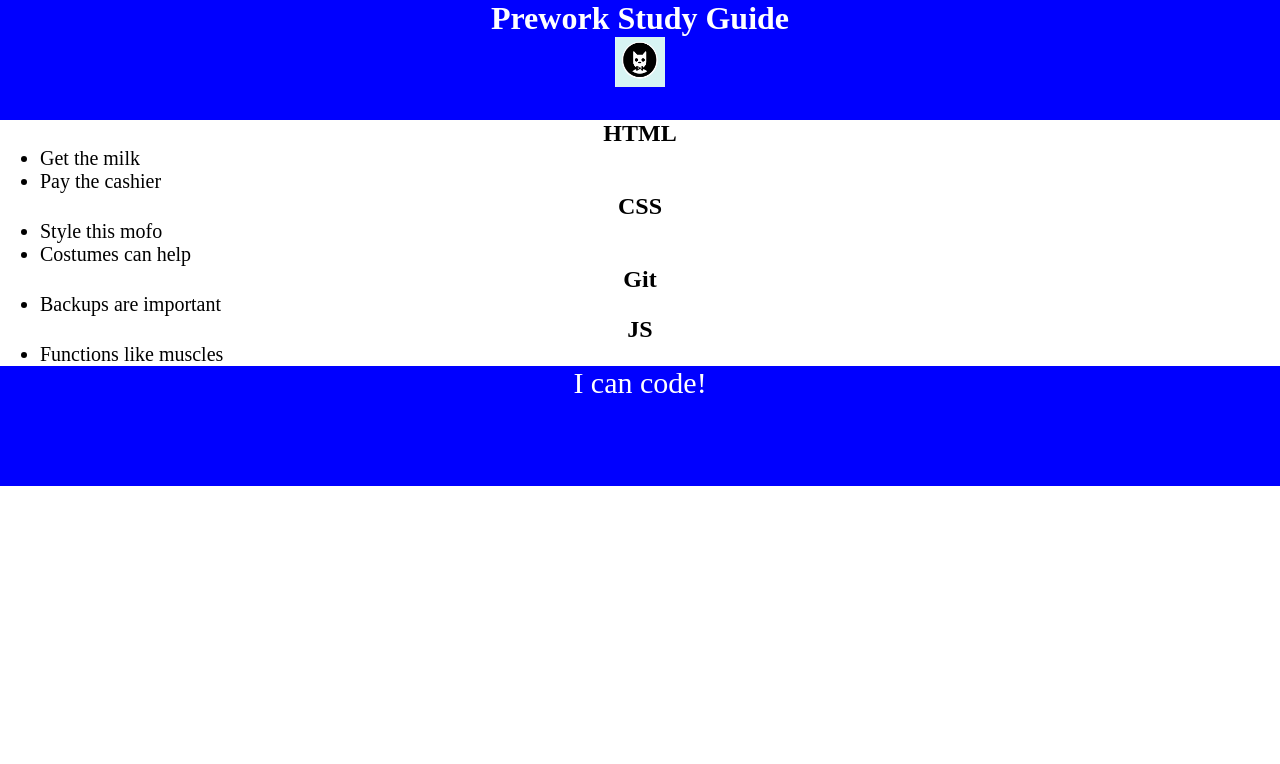
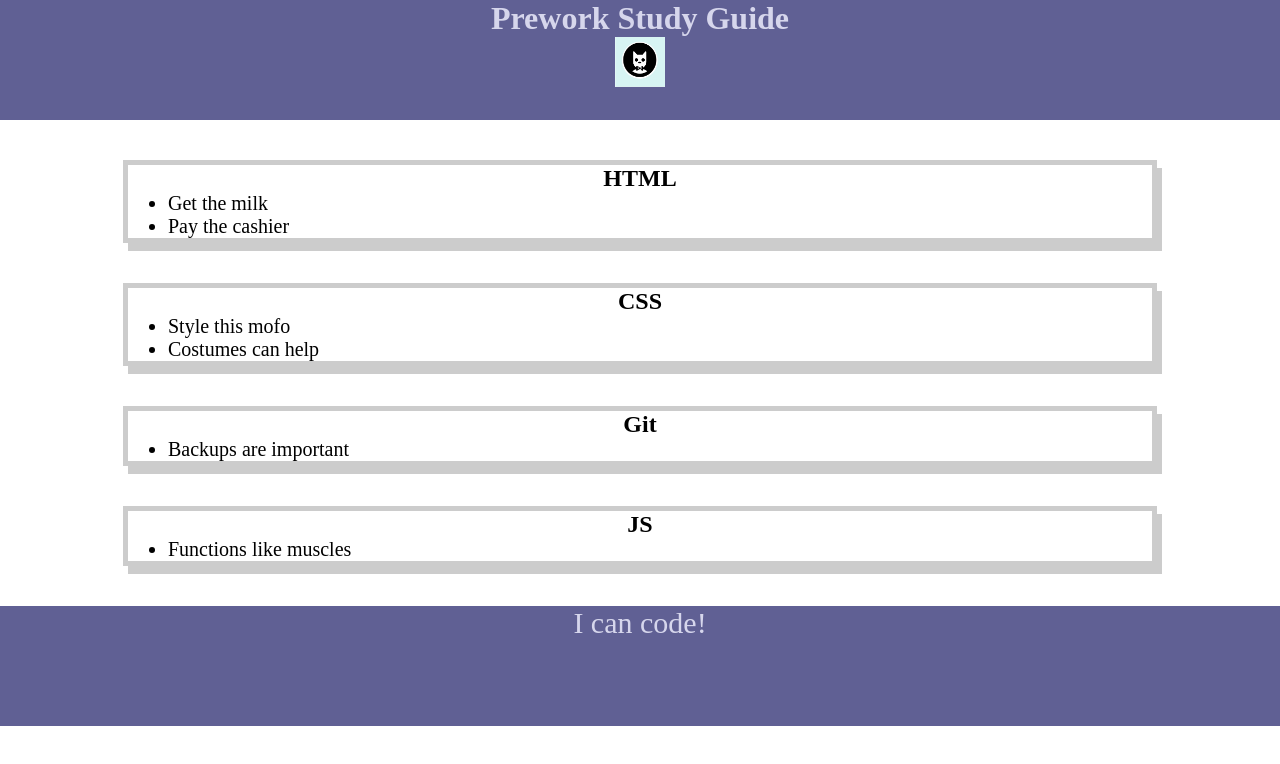
Before and after one commit to harrymac1972/prework-study-guide, a plain HTML site: page index.html in a window 1280 px wide. Drawn offline with Linux system fonts and the light colour scheme.

Commit message:
colours adjusted

```diff
--- a/assets/style.css
+++ b/assets/style.css
@@ -7,8 +7,8 @@
    footer {
     width: 100%;
     height: 120px;
-    background-color: blue;
-    color: white;
+    background-color: rgb(96, 96, 148);
+    color: rgb(214, 214, 236);
    }
 
    h1,
@@ -33,3 +33,10 @@
     text-align: center;
     font-size: 30px;
    }
+
+   .card {
+    width: 80%;
+    margin: 40px auto;
+    border: 5px solid #CCCCCC;
+    box-shadow: 5px 8px #CCCCCC;
+  }
```
